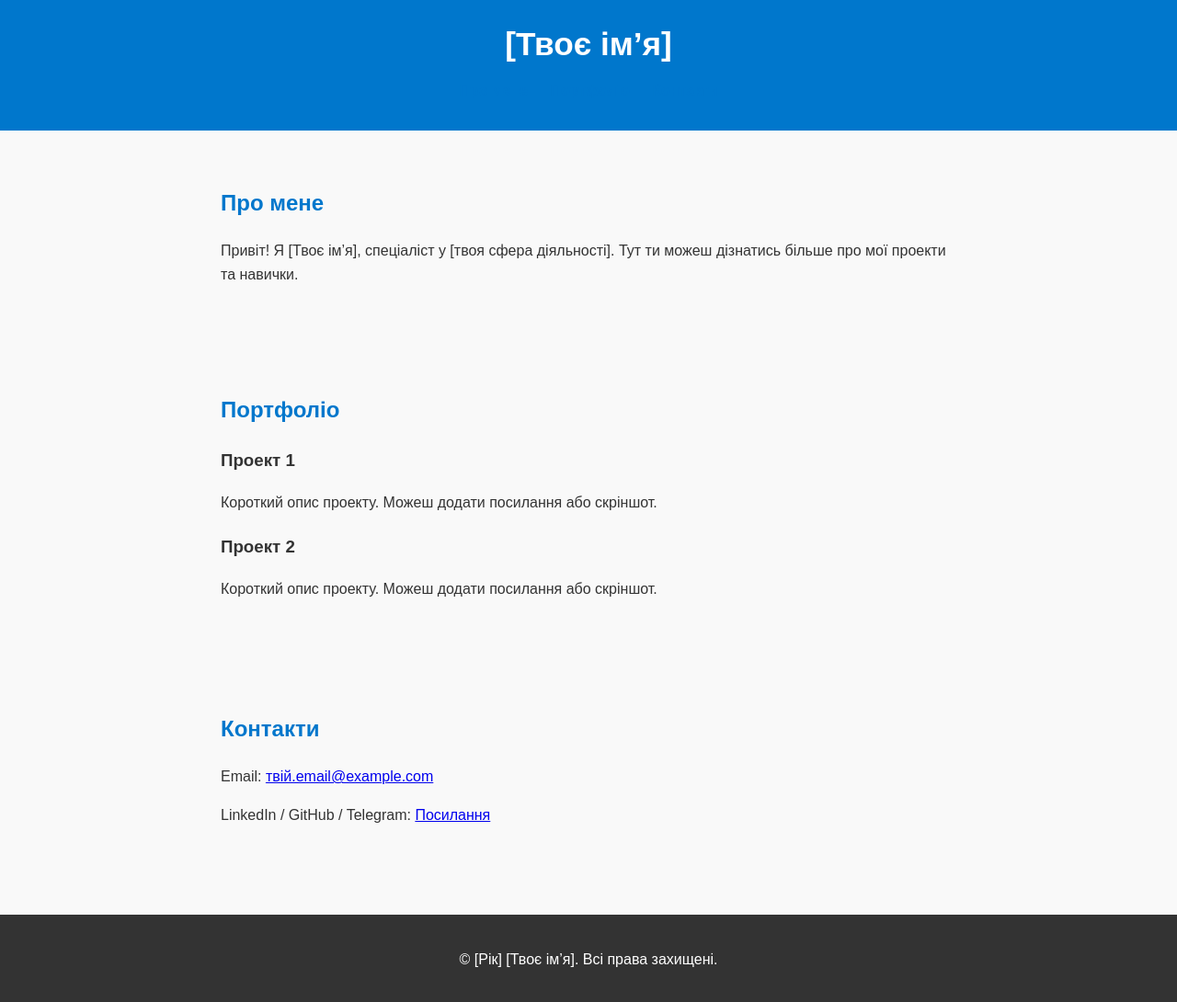
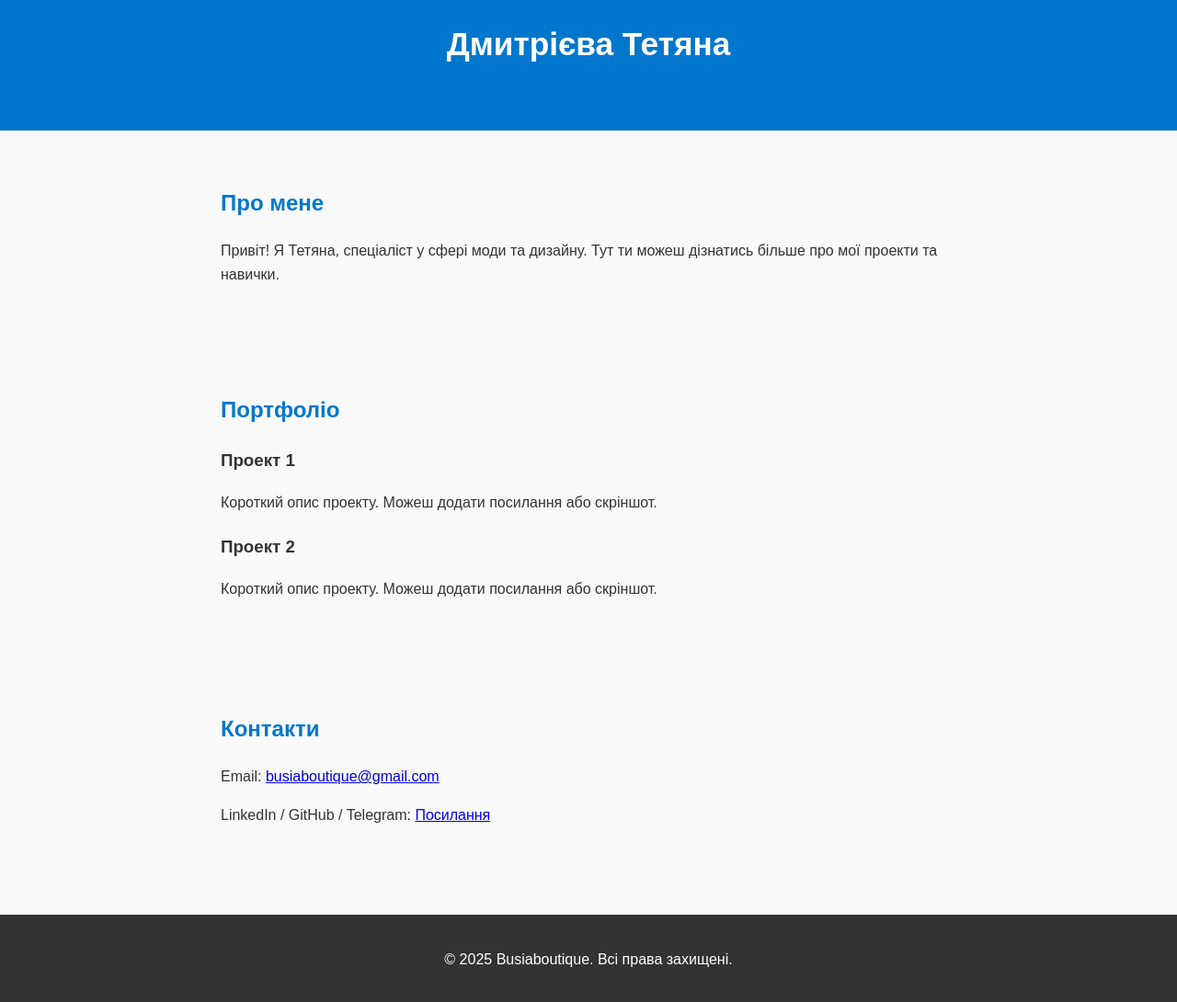
Before and after one commit to busiaboutique/busiaboutique.github.io, a plain HTML site: page index.html in a window 1280 px wide. Shown: the whole page at 92% size. Drawn offline with Linux system fonts and the light colour scheme.

Commit message:
Update index.html

```diff
--- a/index.html
+++ b/index.html
@@ -3,7 +3,7 @@
 <head>
     <meta charset="UTF-8">
     <meta name="viewport" content="width=device-width, initial-scale=1.0">
-    <title>[Твоє ім’я] – Персональний сайт</title>
+    <title>Дмитрієва Тетяна – Персональний сайт</title>
     <style>
         body { font-family: Arial, sans-serif; line-height: 1.6; margin: 0; padding: 0; background: #f9f9f9; color: #333; }
         header { background: #0077cc; color: white; padding: 20px 0; text-align: center; }
@@ -20,7 +20,7 @@
 <body>
 
 <header>
-    <h1>[Твоє ім’я]</h1>
+    <h1>Дмитрієва Тетяна</h1>
     <nav>
         <a href="#about">Про мене</a>
         <a href="#portfolio">Портфоліо</a>
@@ -30,7 +30,7 @@
 
 <section id="about">
     <h2>Про мене</h2>
-    <p>Привіт! Я [Твоє ім’я], спеціаліст у [твоя сфера діяльності].
+    <p>Привіт! Я Тетяна, спеціаліст у сфері моди та дизайну.
     Тут ти можеш дізнатись більше про мої проекти та навички.</p>
 </section>
 
@@ -48,12 +48,12 @@
 
 <section id="contact">
     <h2>Контакти</h2>
-    <p>Email: <a href="mailto:твій.email@example.com">твій.email@example.com</a></p>
+    <p>Email: <a href="mailto:твій.email@example.com">busiaboutique@gmail.com</a></p>
     <p>LinkedIn / GitHub / Telegram: <a href="#">Посилання</a></p>
 </section>
 
 <footer>
-    <p>© [Рік] [Твоє ім’я]. Всі права захищені.</p>
+    <p>© 2025 Busiaboutique. Всі права захищені.</p>
 </footer>
 
 </body>
```
